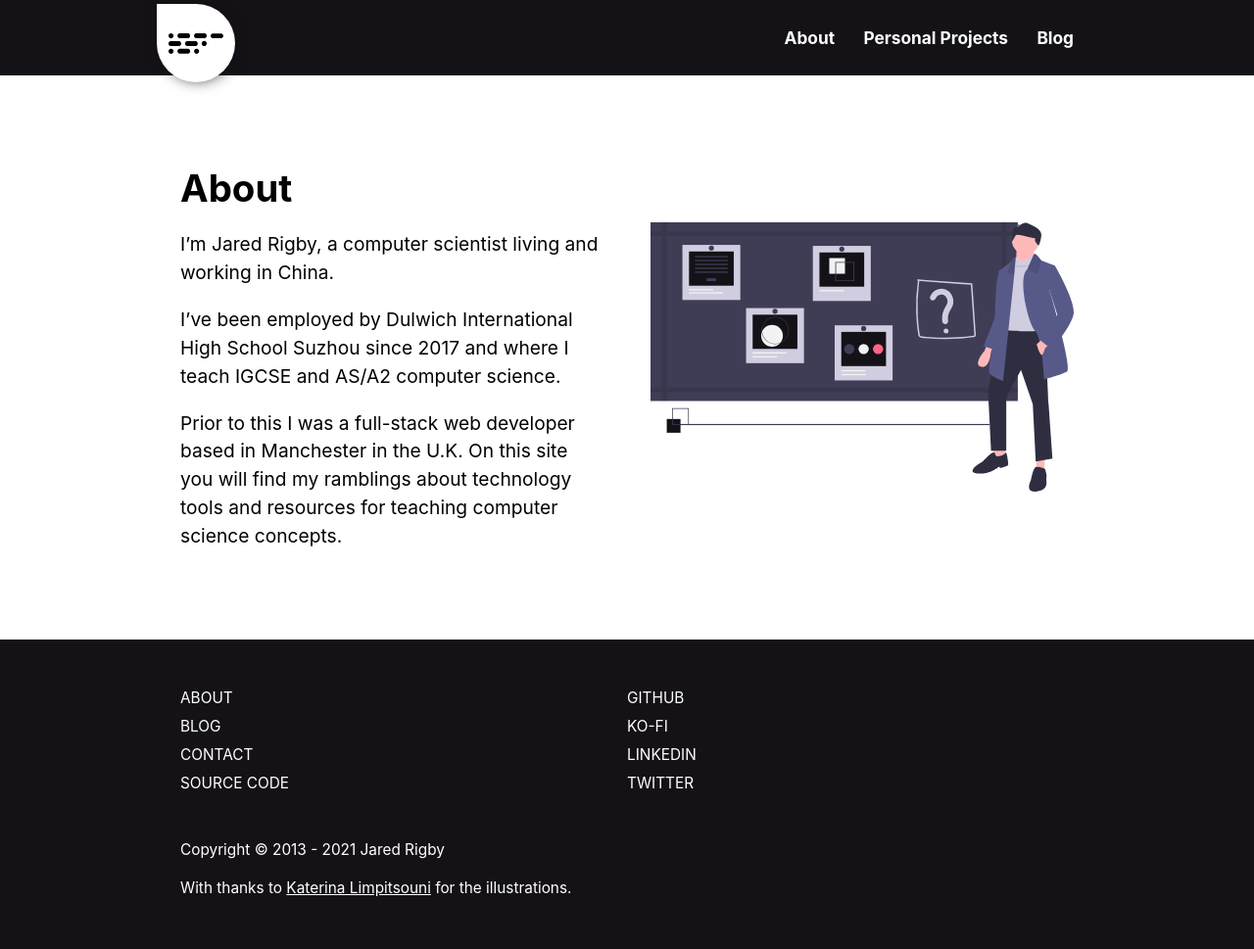
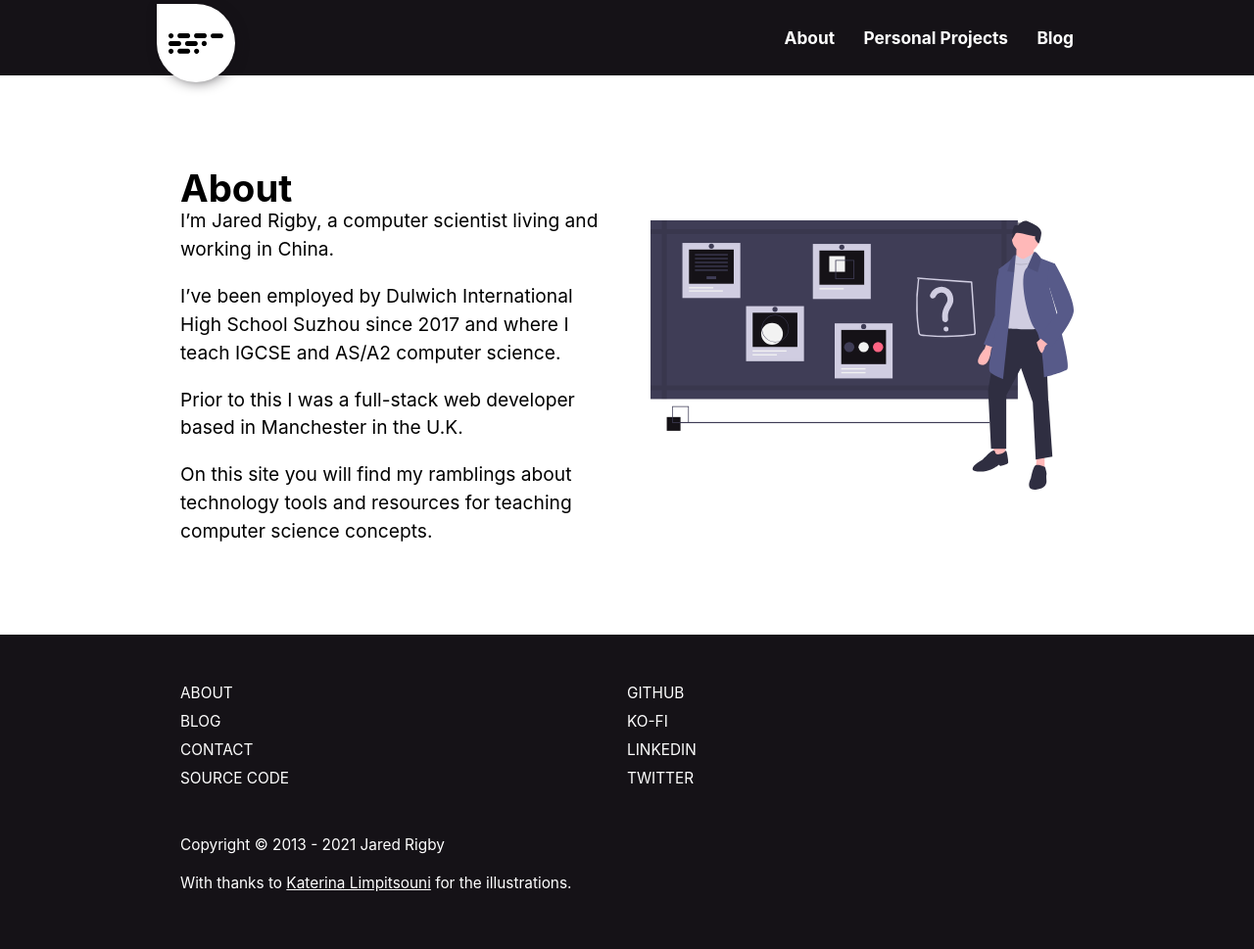
Before and after one commit to jazibobs/jazibobs.github.io, a Jekyll site: the page built from about.md, in a window 1280 px wide. Shown: the whole page at 98% size. Built offline with Jekyll 4.4.1, drawn with Linux system fonts in a browser that asks for light colours.

Commit message:
Updated text on about page and tweaks to CSS

```diff
--- a/_sass/_2-objects.scss
+++ b/_sass/_2-objects.scss
@@ -34,6 +34,14 @@
         @media screen and (max-width: 800px) {
             width: 100%;
             padding: 0;
+        }
+
+        h1 {
+            margin-bottom: 0;
+        }
+
+        p {
+            margin-top: 0;
         }
     }
 
--- a/about.md
+++ b/about.md
@@ -9,4 +9,5 @@ I'm Jared Rigby, a computer scientist living and working in China.
 I've been employed by Dulwich International High School Suzhou since 2017 and where I teach IGCSE and AS/A2 computer science.
 
 Prior to this I was a full-stack web developer based in Manchester in the U.K.
+
 On this site you will find my ramblings about technology tools and resources for teaching computer science concepts.
```
Also changed, not shown: _projects/hardware/rpi-pico-hitbox.md (+1 -1 lines).
